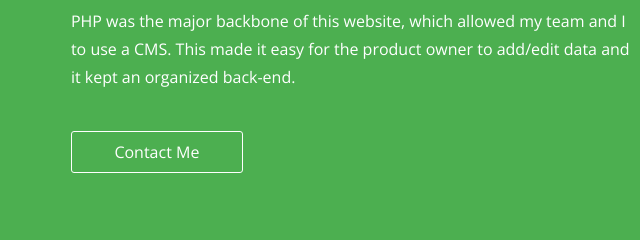
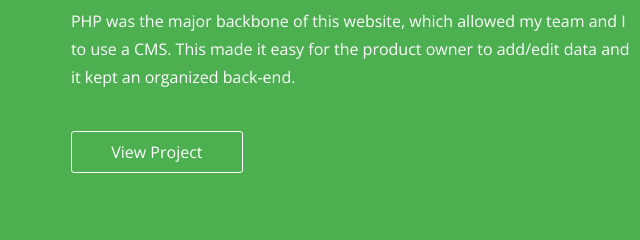
Before and after one commit to jengelstengel/Twan, a plain HTML site: page index.html in a window 1280 px wide. Shown: the part 2580-2820 px from the top of the page, 532-1172 px from the left. Drawn offline with nearby package versions, Linux system fonts and the light colour scheme.

Commit message:
Basic Changes

```diff
--- a/index.html
+++ b/index.html
@@ -80,7 +80,7 @@
         <p>This project involved designing and developing a PHP based website for a local soccer club, "VV Potetos".</p>
         <p>PHP was the major backbone of this website, which allowed my team and I to use a CMS. This made it easy for the product owner to add/edit data and it kept an organized back-end.</p>
         <div class="case-box">
-          <p>Contact Me</p>
+          <p>View Project</p>
         </div>
       </div>
     </div>
```
